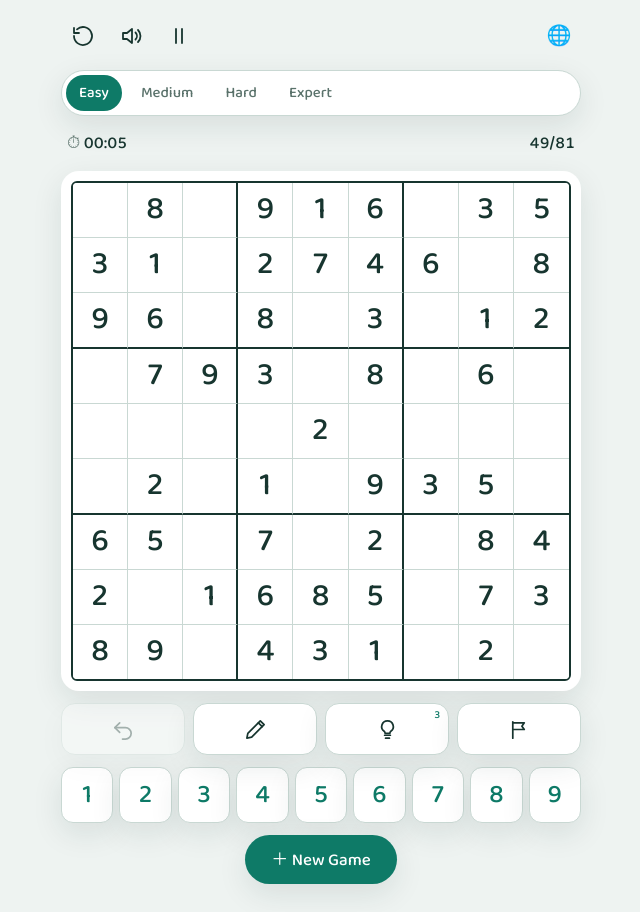
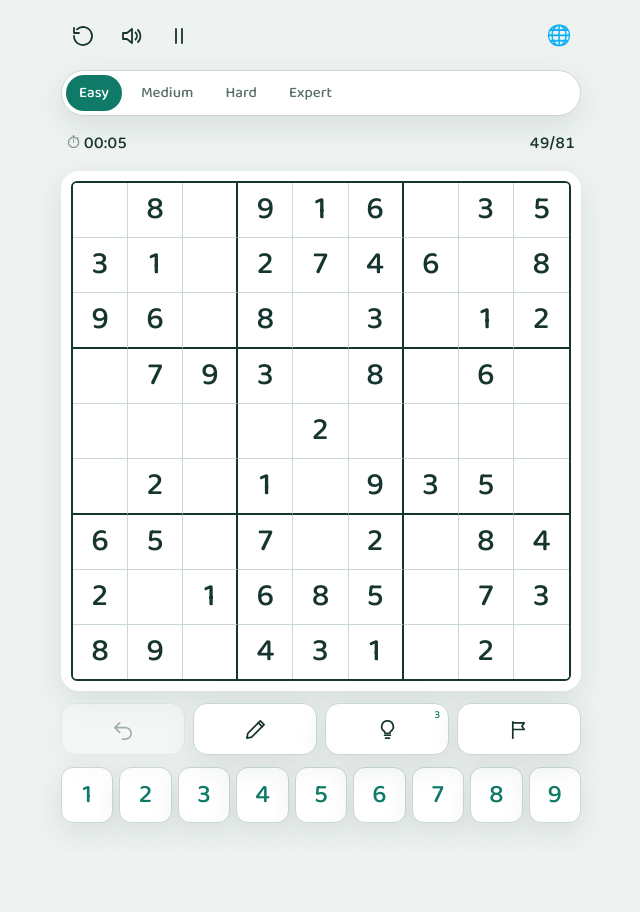
Before and after one commit to JeffXiao/sudoku, a plain HTML site: page index.html in a window 1280 px wide. Shown: the whole page, without its empty margins (319-959 px from the left). After the commit the page ends 851 px from the top, so only its background shows below. Drawn offline with Linux system fonts and the light colour scheme.

Commit message:
Remove New Game pill below the pad

```diff
--- a/index.html
+++ b/index.html
@@ -150,11 +150,6 @@ body.dragging *{cursor:grabbing !important;}
   display:none; align-items:center; justify-content:center; font-size:56px; z-index:5; cursor:pointer;
 }
 .pause-veil.show{display:flex;}
-.new-btn{
-  align-self:center; background:var(--accent); color:#fff; border-radius:999px;
-  padding:10px 26px; font-size:17px; min-height:48px; box-shadow:var(--shadow);
-}
-@media (prefers-color-scheme: dark){ .new-btn{color:#0b1713;} }
 /* language dropdown */
 .lang-wrap{position:relative;}
 .lang-menu{
@@ -235,8 +230,6 @@ body.dragging *{cursor:grabbing !important;}
   </div>
 
   <div class="pad" id="pad"></div>
-
-  <button class="new-btn" id="btn-new">＋ <span data-i18n="newgame">New Game</span></button>
 </div>
 
 <!-- reset confirm -->
@@ -823,7 +816,6 @@ buildBoard();
 document.querySelectorAll(".diff-btn").forEach(function(btn){
   btn.addEventListener("click", function(){ sndTap(); newGame(btn.dataset.diff); });
 });
-document.getElementById("btn-new").addEventListener("click", function(){ newGame(); });
 document.getElementById("btn-undo").addEventListener("click", undo);
 document.getElementById("btn-hint").addEventListener("click", hint);
 document.getElementById("btn-notes").addEventListener("click", function(){
@@ -842,7 +834,7 @@ document.getElementById("btn-pause").addEventListener("click", function(){
 document.getElementById("pause-veil").addEventListener("click", function(){ paused = false; render(); });
 document.getElementById("btn-reset").addEventListener("click", function(){
   /* Reset always restarts this same puzzle — it never deals a new game.
-     The one and only New Game control is the pill below the pad. */
+     A fresh game starts by picking a difficulty above. */
   paused = true; render();
   document.getElementById("confirm-overlay").classList.add("show");
 });
```
